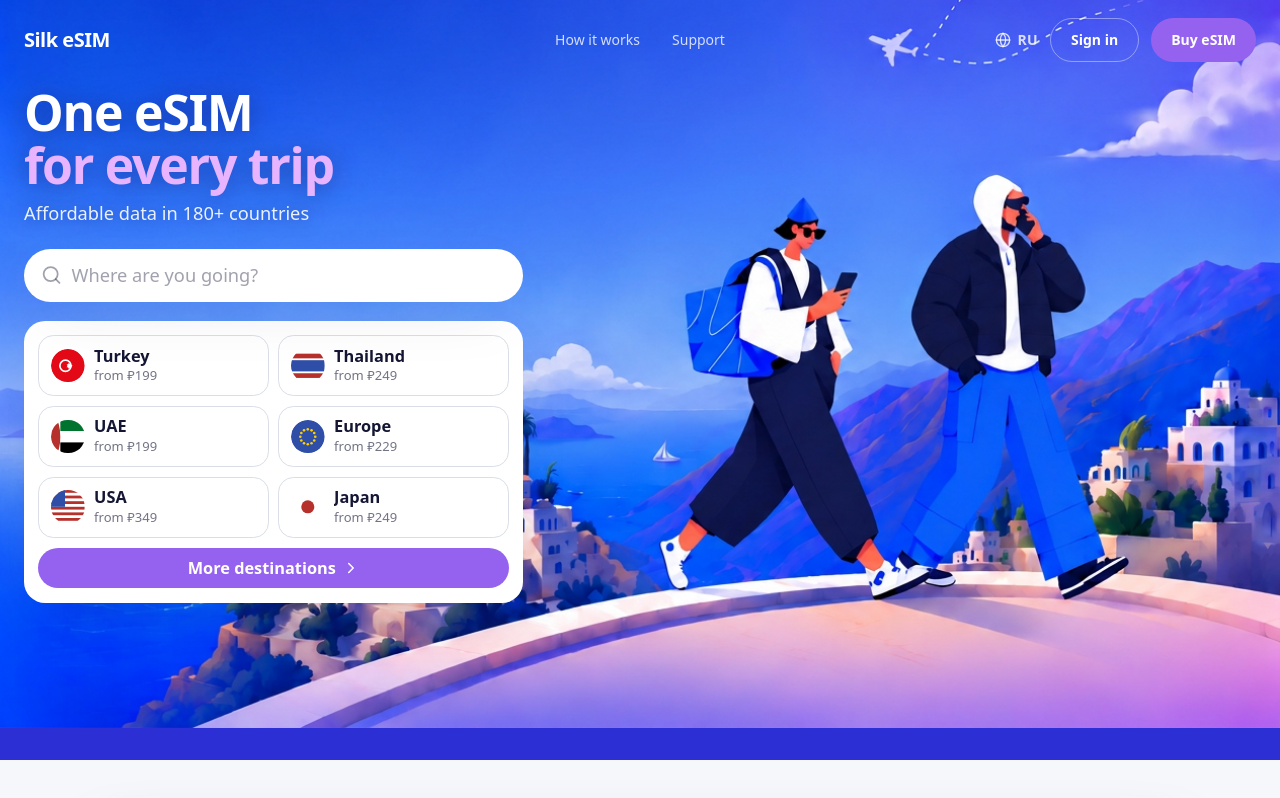
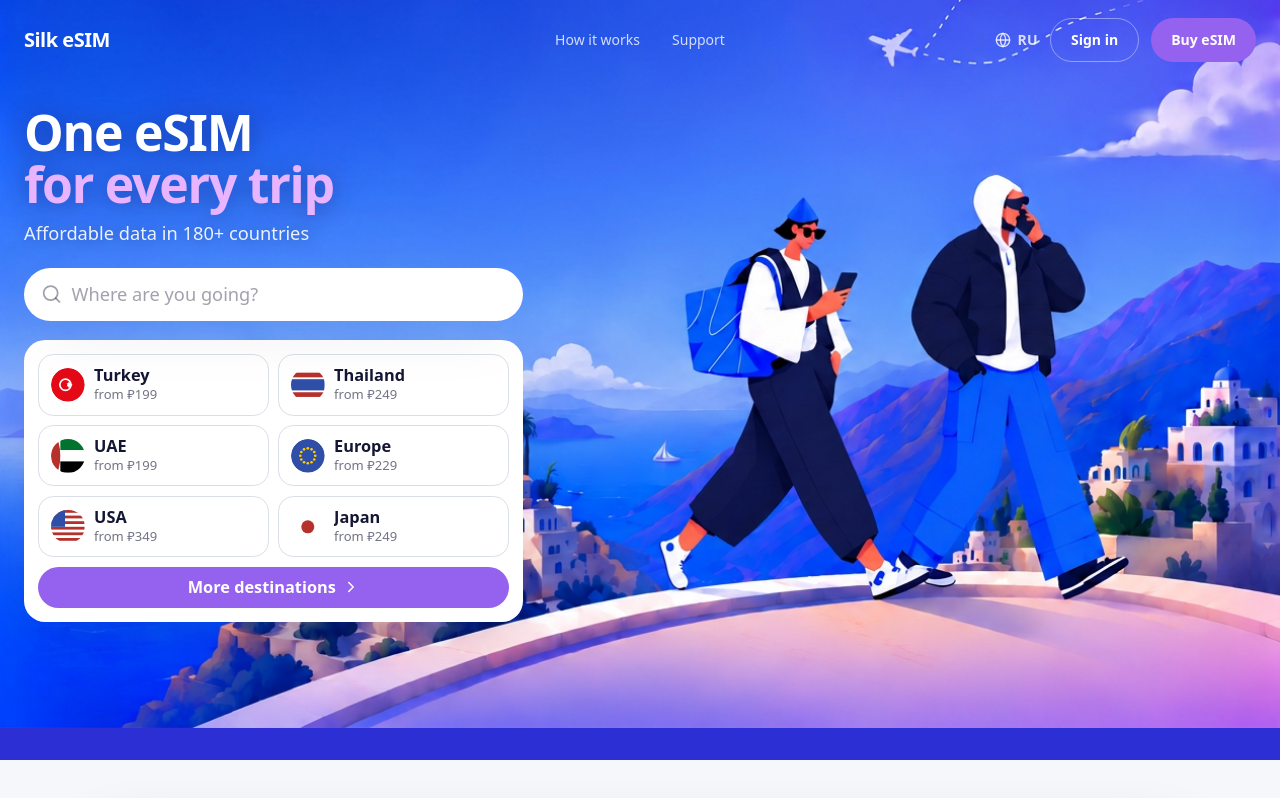
Before and after one commit to yatskovatatyana-dotcom/silk-esims, a React (Vite) app: page /hero-2 in a window 1280 px wide. Shown: the top 798 px of the page. Built offline with nearby package versions, Linux system fonts and the light colour scheme.

Commit message:
Changes
Co-authored-by: yatskovatatyana-dotcom <235263755+yatskovatatyana-dotcom@users.noreply.github.com>

```diff
--- a/src/components/Hero.tsx
+++ b/src/components/Hero.tsx
@@ -92,7 +92,7 @@ const Hero = (_props: HeroProps) => {
             className="container mx-auto max-w-7xl h-full px-4 md:px-6"
             style={{ fontSize: 'clamp(12px, 1.5vw, 24px)' }}
           >
-            <div className="pt-[22%] sm:pt-[14%] md:pt-[7%] w-[68%] md:w-[42%] max-w-[26em]">
+            <div className="pt-[22%] sm:pt-[14%] md:pt-[5.5em] w-[68%] md:w-[42%] max-w-[26em]">
               <h1 className="text-white font-extrabold leading-[1.05] tracking-tight text-[2.6em] drop-shadow-[0_2px_12px_rgba(20,16,80,0.45)]">
                 {t('heroNew.line1')}{' '}
                 <span className="block text-[#e9b4ff]">
```
